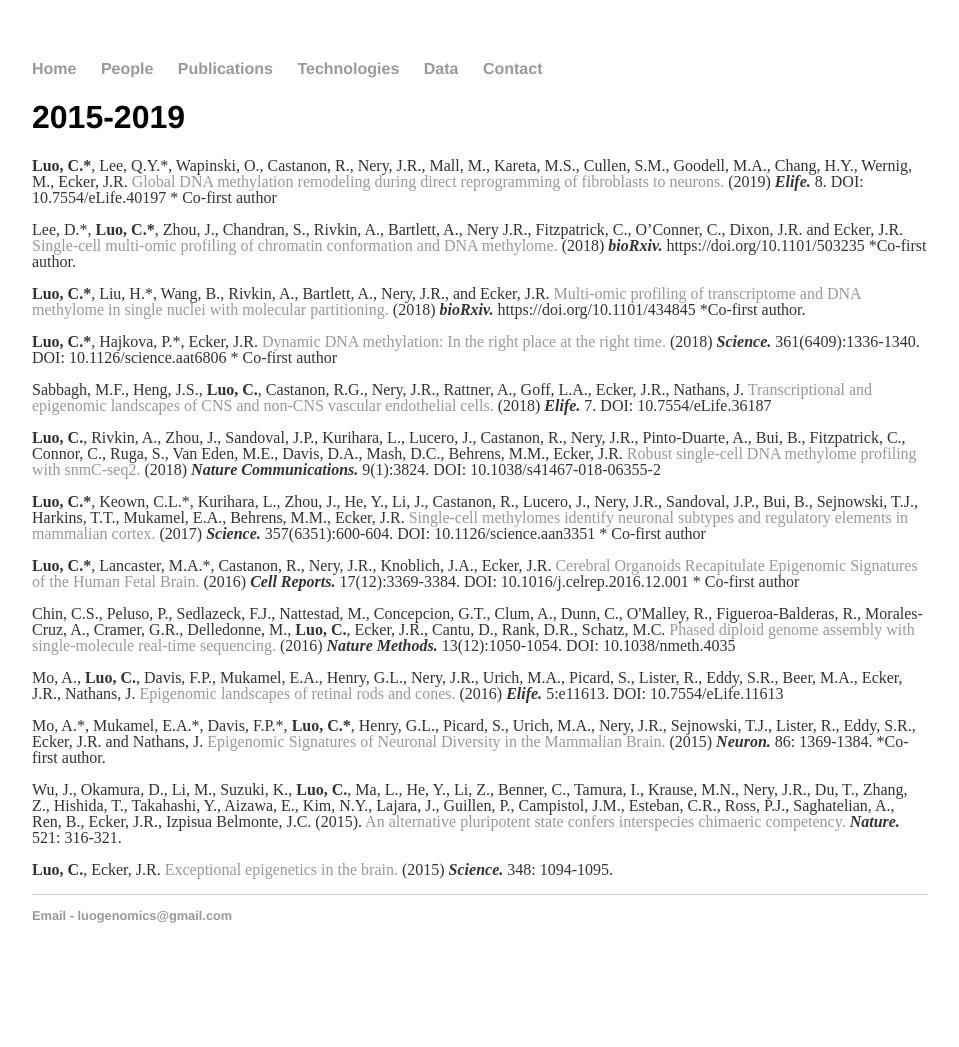
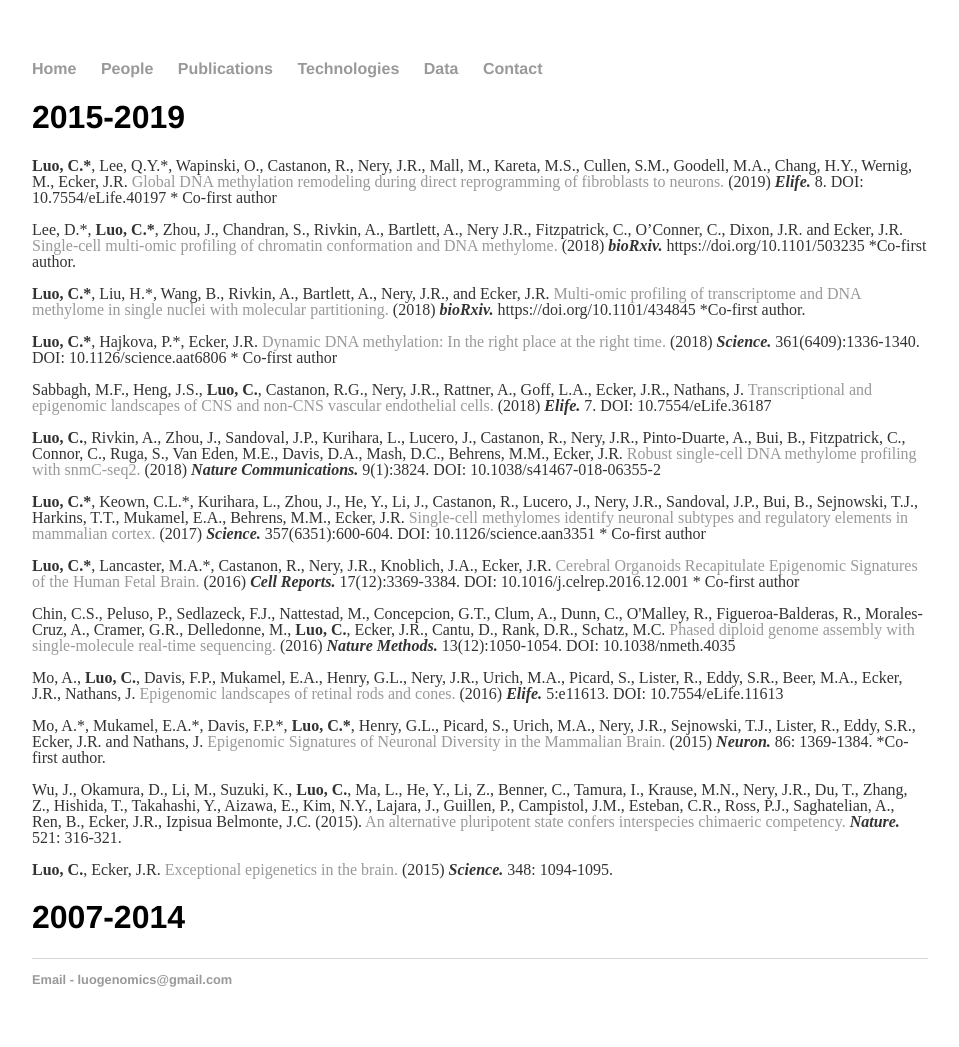
Before and after one commit to luogenomics/luogenomics.github.io, a Jekyll site: the page built from publications/index.html, in a window 1280 px wide. Shown: the whole page, without its empty margins (160-1119 px from the left). Built offline with Jekyll 4.4.1, drawn with Linux system fonts in a browser that asks for light colours; before the commit the page ends 983 px from its top, so only the background shows below that.

Commit message:
Update index.html

```diff
--- a/publications/index.html
+++ b/publications/index.html
@@ -17,4 +17,6 @@ title: Luo Lab Publications
 	<p>Mo, A.*, Mukamel, E.A.*, Davis, F.P.*, <span style="font-weight:bold">Luo, C.*</span>, Henry, G.L., Picard, S., Urich, M.A., Nery, J.R., Sejnowski, T.J., Lister, R., Eddy, S.R., Ecker, J.R. and Nathans, J. <a href="https://www.ncbi.nlm.nih.gov/pubmed/26087164" target="_blank">Epigenomic Signatures of Neuronal Diversity in the Mammalian Brain. </a> (2015) <strong><em>Neuron.</strong></em> 86: 1369-1384.  *Co-first author. </p>
 	<p>Wu, J., Okamura, D., Li, M., Suzuki, K., <span style="font-weight:bold">Luo, C.</span>, Ma, L., He, Y., Li, Z., Benner, C., Tamura, I., Krause, M.N., Nery, J.R., Du, T., Zhang, Z., Hishida, T., Takahashi, Y., Aizawa, E., Kim, N.Y., Lajara, J., Guillen, P., Campistol, J.M., Esteban, C.R., Ross, P.J., Saghatelian, A., Ren, B., Ecker, J.R., Izpisua Belmonte, J.C. (2015). <a href="https://www.ncbi.nlm.nih.gov/pubmed/25945737/" target="_blank">An alternative pluripotent state confers interspecies chimaeric competency.</a> <strong><em> Nature.</strong></em>  521: 316-321. </p>
 	<p><span style="font-weight:bold">Luo, C.</span>, Ecker, J.R. <a href="https://www.ncbi.nlm.nih.gov/pubmed/26045424" target="_blank"> Exceptional epigenetics in the brain. </a> (2015) <strong><em>Science.</strong></em> 348: 1094-1095. </p>
+	<h1>2007-2014</h1>
+
 </div><!-- /.blurb -->
```
